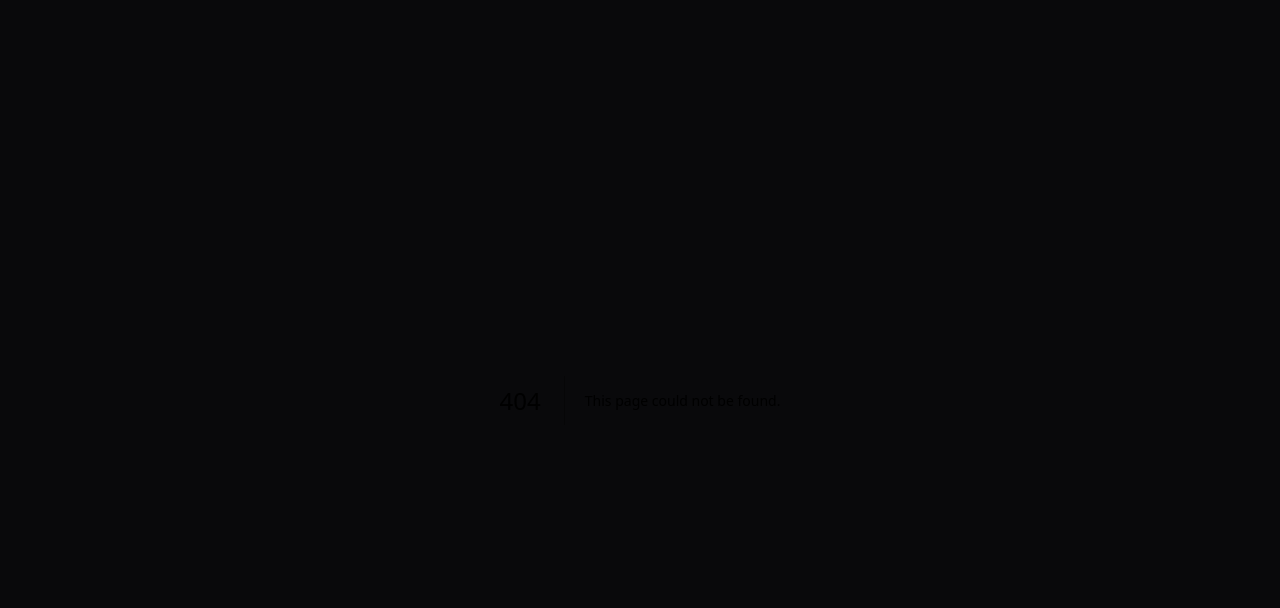
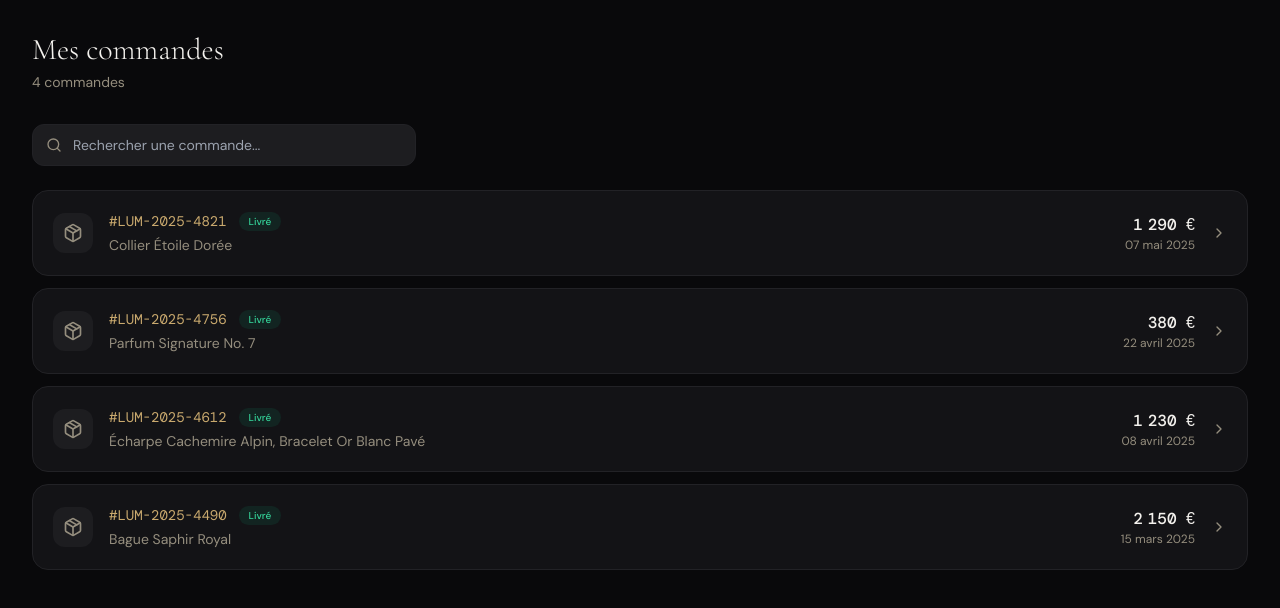
Before and after one commit to lubain/e-commerce, a Next.js app: page /dashboard/commandes in a window 1280 px wide. Before the commit this address had no page. Shown: the top 608 px of the page. Built offline with nearby package versions, Linux system fonts and the light colour scheme; a web font is replaced by a local one.

Commit message:
feat: implement CommandesPage component for order management and search functionality

```diff
--- /dev/null
+++ b/app/dashboard/commandes/page.tsx
@@ -0,0 +1,202 @@
+"use client";
+
+import { motion } from "framer-motion";
+import { Package, ChevronRight, Search } from "lucide-react";
+import { useState } from "react";
+import { formatPrice, formatDate, cn } from "@/utils";
+
+const MOCK_ORDERS = [
+  {
+    id: "LUM-2025-4821",
+    date: new Date("2025-05-07"),
+    products: ["Collier Étoile Dorée"],
+    total: 1290,
+    status: "DELIVERED",
+    tracking: "FR123456789",
+  },
+  {
+    id: "LUM-2025-4756",
+    date: new Date("2025-04-22"),
+    products: ["Parfum Signature No. 7"],
+    total: 380,
+    status: "DELIVERED",
+    tracking: "FR987654321",
+  },
+  {
+    id: "LUM-2025-4612",
+    date: new Date("2025-04-08"),
+    products: ["Écharpe Cachemire Alpin", "Bracelet Or Blanc Pavé"],
+    total: 1230,
+    status: "DELIVERED",
+    tracking: "FR456789123",
+  },
+  {
+    id: "LUM-2025-4490",
+    date: new Date("2025-03-15"),
+    products: ["Bague Saphir Royal"],
+    total: 2150,
+    status: "DELIVERED",
+    tracking: "FR321654987",
+  },
+];
+
+const STATUS_MAP: Record<string, { label: string; className: string }> = {
+  DELIVERED: {
+    label: "Livré",
+    className: "bg-emerald-500/10 text-emerald-400",
+  },
+  SHIPPED: { label: "En transit", className: "bg-blue-500/10 text-blue-400" },
+  PROCESSING: {
+    label: "En préparation",
+    className: "bg-[var(--gold)]/10 text-[var(--gold)]",
+  },
+  PENDING: { label: "En attente", className: "bg-muted text-muted-foreground" },
+  CANCELLED: { label: "Annulé", className: "bg-red-500/10 text-red-400" },
+};
+
+export default function CommandesPage() {
+  const [search, setSearch] = useState("");
+  const [expanded, setExpanded] = useState<string | null>(null);
+
+  const filtered = MOCK_ORDERS.filter(
+    (o) =>
+      o.id.toLowerCase().includes(search.toLowerCase()) ||
+      o.products.some((p) => p.toLowerCase().includes(search.toLowerCase())),
+  );
+
+  return (
+    <div className="p-6 lg:p-8">
+      <div className="flex items-center justify-between mb-8">
+        <div>
+          <h1 className="font-serif text-3xl font-light mb-1">Mes commandes</h1>
+          <p className="text-sm text-muted-foreground">
+            {MOCK_ORDERS.length} commandes
+          </p>
+        </div>
+      </div>
+
+      {/* Search */}
+      <div className="relative mb-6 max-w-sm">
+        <Search className="absolute left-3.5 top-1/2 -translate-y-1/2 w-4 h-4 text-muted-foreground" />
+        <input
+          type="text"
+          value={search}
+          onChange={(e) => setSearch(e.target.value)}
+          placeholder="Rechercher une commande..."
+          className="w-full pl-10 pr-4 py-2.5 bg-secondary border border-border rounded-xl text-sm outline-none focus:border-[var(--gold)]"
+        />
+      </div>
+
+      <div className="space-y-3">
+        {filtered.map((order, i) => (
+          <motion.div
+            key={order.id}
+            initial={{ opacity: 0, y: 10 }}
+            animate={{ opacity: 1, y: 0 }}
+            transition={{ delay: i * 0.05 }}
+            className="bg-card border border-border rounded-2xl overflow-hidden"
+          >
+            {/* Header */}
+            <button
+              className="w-full flex items-center gap-4 p-5 hover:bg-secondary/30 transition-colors text-left"
+              onClick={() =>
+                setExpanded(expanded === order.id ? null : order.id)
+              }
+            >
+              <div className="w-10 h-10 rounded-xl bg-secondary flex items-center justify-center flex-shrink-0">
+                <Package className="w-5 h-5 text-muted-foreground" />
+              </div>
+              <div className="flex-1 min-w-0">
+                <div className="flex items-center gap-3 mb-1">
+                  <span className="font-mono text-sm text-[var(--gold)]">
+                    #{order.id}
+                  </span>
+                  <span
+                    className={cn(
+                      "text-[10px] px-2.5 py-0.5 rounded-full font-medium",
+                      STATUS_MAP[order.status].className,
+                    )}
+                  >
+                    {STATUS_MAP[order.status].label}
+                  </span>
+                </div>
+                <p className="text-sm text-muted-foreground truncate">
+                  {order.products.join(", ")}
+                </p>
+              </div>
+              <div className="text-right flex-shrink-0">
+                <p className="font-mono font-medium">
+                  {formatPrice(order.total)}
+                </p>
+                <p className="text-xs text-muted-foreground">
+                  {formatDate(order.date)}
+                </p>
+              </div>
+              <ChevronRight
+                className={cn(
+                  "w-4 h-4 text-muted-foreground transition-transform",
+                  expanded === order.id && "rotate-90",
+                )}
+              />
+            </button>
+
+            {/* Expanded */}
+            {expanded === order.id && (
+              <motion.div
+                initial={{ height: 0, opacity: 0 }}
+                animate={{ height: "auto", opacity: 1 }}
+                exit={{ height: 0, opacity: 0 }}
+                className="border-t border-border px-5 py-4 bg-secondary/20"
+              >
+                <div className="grid grid-cols-1 sm:grid-cols-3 gap-4 text-sm">
+                  <div>
+                    <p className="text-xs text-muted-foreground uppercase tracking-wider mb-1">
+                      Suivi
+                    </p>
+                    <p className="font-mono text-xs">{order.tracking}</p>
+                  </div>
+                  <div>
+                    <p className="text-xs text-muted-foreground uppercase tracking-wider mb-1">
+                      Articles
+                    </p>
+                    {order.products.map((p) => (
+                      <p key={p} className="text-xs">
+                        {p}
+                      </p>
+                    ))}
+                  </div>
+                  <div>
+                    <p className="text-xs text-muted-foreground uppercase tracking-wider mb-1">
+                      Total
+                    </p>
+                    <p className="font-mono">{formatPrice(order.total)}</p>
+                  </div>
+                </div>
+                <div className="flex gap-2 mt-4">
+                  <button className="px-4 py-2 text-xs border border-border rounded-xl hover:bg-secondary transition-colors">
+                    Voir le détail
+                  </button>
+                  <button className="px-4 py-2 text-xs border border-border rounded-xl hover:bg-secondary transition-colors">
+                    Suivre la livraison
+                  </button>
+                  {order.status === "DELIVERED" && (
+                    <button className="px-4 py-2 text-xs border border-border rounded-xl hover:bg-secondary transition-colors">
+                      Retourner un article
+                    </button>
+                  )}
+                </div>
+              </motion.div>
+            )}
+          </motion.div>
+        ))}
+
+        {filtered.length === 0 && (
+          <div className="text-center py-16 text-muted-foreground">
+            <Package className="w-10 h-10 mx-auto mb-3 opacity-30" />
+            <p>Aucune commande trouvée</p>
+          </div>
+        )}
+      </div>
+    </div>
+  );
+}
```
